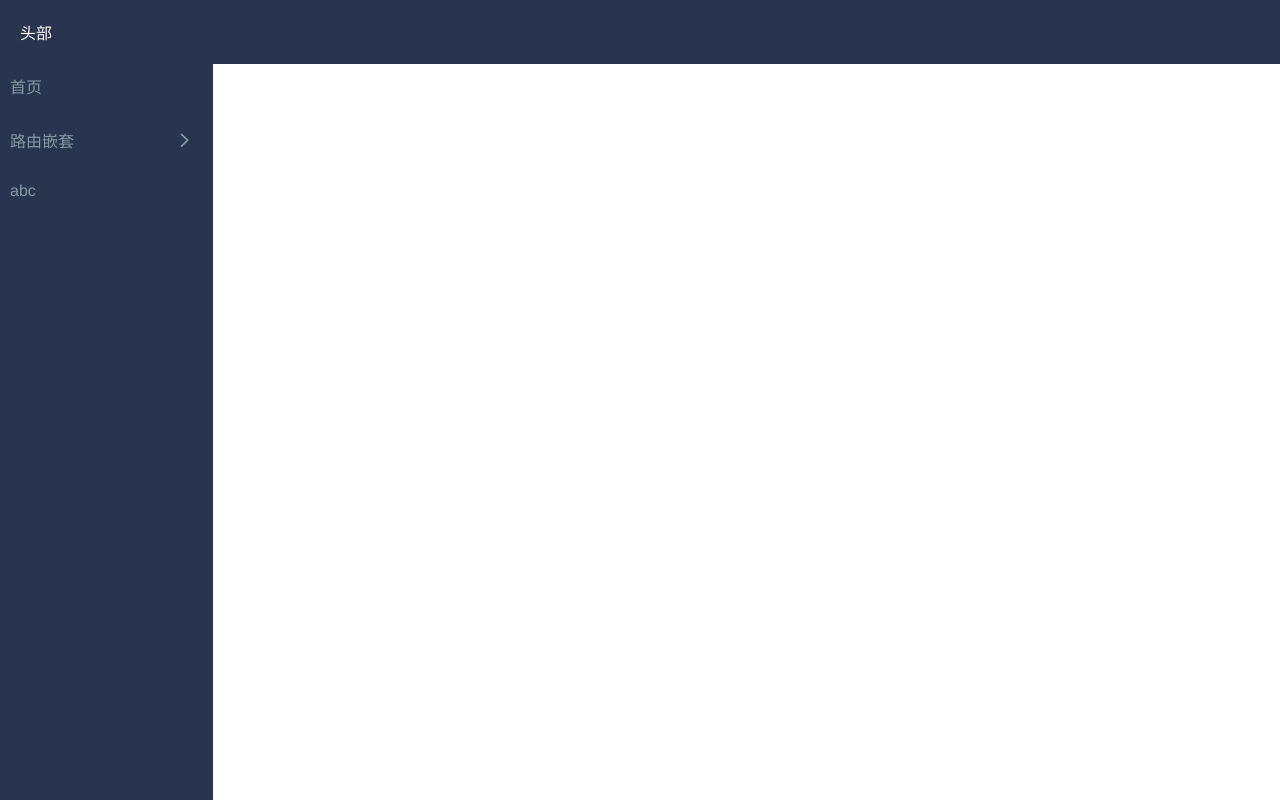
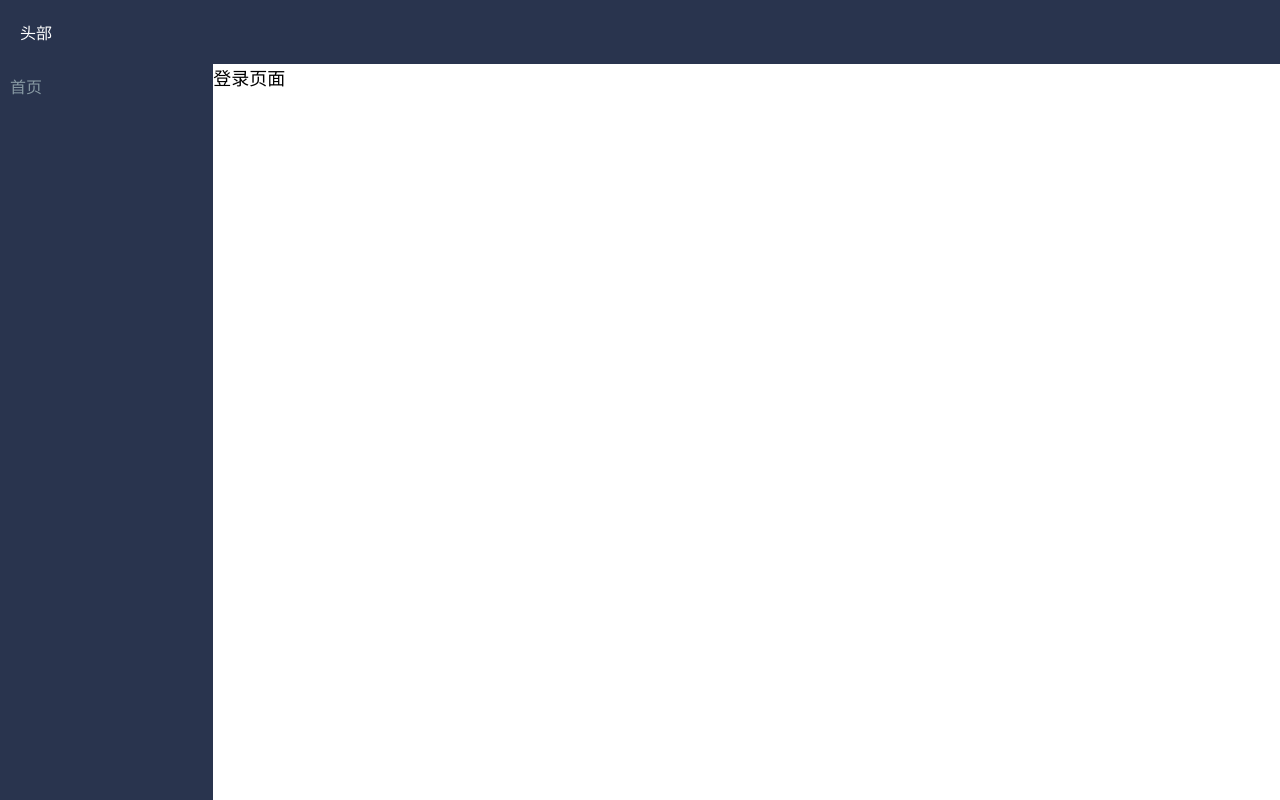
Before and after one commit to wangyupeng993/ReactDemo, a React (Create React App) app: page /login in a window 1280 px wide. Built offline with nearby package versions, Linux system fonts and the light colour scheme.

Commit message:
React redux 初始

```diff
--- a/package.json
+++ b/package.json
@@ -12,7 +12,8 @@
     "react-scripts": "2.1.5",
     "react-transition-group": "^4.3.0",
     "redux": "^4.0.5",
-    "redux-devtools": "^3.5.0"
+    "redux-devtools": "^3.5.0",
+    "redux-devtools-extension": "^2.13.8"
   },
   "scripts": {
     "start": "react-scripts start",
--- a/src/assets/css/transition.css
+++ b/src/assets/css/transition.css
@@ -1,14 +1,17 @@
 .fade-height-init{
     height:0;
     overflow: hidden;
+    opacity: 0;
     transition:500ms;
 }
 
 .fade-height-entered{
+    opacity: 1;
     height:auto;
 }
 
 .fade-height-exited{
+    opacity: 0;
     height:0;
 }
 
@@ -18,7 +21,7 @@
 }
 
 .fade-rotate90-entered{
-    transform: rotate(-90deg);
+    transform: rotate(90deg);
 }
 
 .fade-rotate90-exited{
--- /dev/null
+++ b/src/redux/redux.js
@@ -0,0 +1,32 @@
+import {createStore} from 'redux';
+/*
+* redux中有三个重要的部分：action、reducer、store(store)
+* */
+const counterRedux = (state = {count: 1},action) => {
+    switch (action.type) {
+        case 'COUNT_ADD':
+            return {...state, count: state.count + 1}
+        default:
+            return state
+    }
+}
+
+// 创建一个storage
+const store = createStore(
+    counterRedux,
+    window.__REDUX_DEVTOOLS_EXTENSION__ && window.__REDUX_DEVTOOLS_EXTENSION__()
+)
+
+store.dispatch({
+    type: 'COUNT_ADD',
+    payload: {}
+})
+
+/*
+* 如果想要改变一个reducer的值 需要使用dispatch派发一个action
+*     action 需要两个参数
+*        type： 通过type区分是对state做什么操作
+*        payload： 传递的数据
+* */
+
+export default store
--- a/src/router/route.js
+++ b/src/router/route.js
@@ -1,4 +1,6 @@
 import Home from "../views/pages/home/Home";
+import Login from '../views/login/login';
+import NotFound from '../views/NotFound/NotFound';
 
 const routes = [{
     path: '/',
@@ -7,25 +9,19 @@ const routes = [{
     hidden: true,
     meta: {name: '', icon: ''}
 }, {
+    path: '/login',
+    hidden: true,
+    component: Login,
+    meta: {name: '登录', icon: ''}
+}, {
     path: '/home',
     component: Home,
     meta: {name: '首页', icon: ''}
-}, {
-    path: '/parent',
-    meta: {name: '路由嵌套', icon: 'cuIcon-right'},
-    children: [{
-        path: '/parent/children',
-        component: '',
-        meta: {name: '子路由', icon: ''}
-    }, {
-        path: '/parent/children2',
-        component: '',
-        meta: {name: '子路由', icon: ''}
-    }]
-}, {
-    path:'/abc',
-    component: '',
-    meta: {name: 'abc', icon: ''}
+},{
+    path: '/NotFound',
+    hidden: true,
+    component: NotFound,
+    meta: {name: '404', icon: ''}
 }]
 
 export default routes
--- /dev/null
+++ b/src/views/NotFound/NotFound.js
@@ -0,0 +1,9 @@
+import React,{Component} from 'react';
+
+class NotFound extends Component {
+    render () {
+        return (<div className={'text-sm'}>NotFound 404 页面</div>)
+    }
+}
+
+export default NotFound
--- a/src/views/layout/MinApp.js
+++ b/src/views/layout/MinApp.js
@@ -1,10 +1,12 @@
 import React,{Component} from 'react';
 import {Route, Switch, Redirect} from 'react-router-dom';
+import store from "../../redux/redux";
 
 class MinApp extends Component {
     constructor (props) {
         super(props)
         this.state = {}
+        console.log(store.getState())
     }
 
     // 设定默认值
@@ -63,9 +65,10 @@ class MinApp extends Component {
                                 () => <Redirect to={item.redirect} />
                             } key={item.path} />
                         } else {
-                            return <Route exact path={item.path} component={item.component} key={item.path} />
+                            return <Route path={item.path} component={item.component} key={item.path} />
                         }
                     })}
+                    <Redirect to={'/NotFound'} />
                 </Switch>
             </div>
         )
--- a/src/views/layout/SideBar.js
+++ b/src/views/layout/SideBar.js
@@ -15,19 +15,16 @@ class SideBar extends Component {
 
     // 在render之前更新，改变state，如不改变则返回null
     static getDerivedStateFromProps (nextProps, nextState) {
-        console.log('getDerivedStateFromProps ——> 改变state')
         return null
     }
 
     // 用于优化性能，返回一个Boolean值，true组件正在正常更新，false 后面的生命周期都不会执行，视图也就不会更新了
     shouldComponentUpdate(nextProps, nextState, nextContext) {
-        console.log('shouldComponentUpdate ——> 优化性能，比较值是否有改变')
-        return true
+        return nextState.parentURL !== this.state.parentURL
     }
 
     // 获取虚拟DEMO结构计算结果，这时浏览器还未更新DEMO
     getSnapshotBeforeUpdate(prevProps, prevState) {
-        console.log('getSnapshotBeforeUpdate ——> 获取虚拟DEMO结构计算结果，这时浏览器还未更新DEMO')
         return null
     }
 
@@ -40,22 +37,15 @@ class SideBar extends Component {
     }*/
 
     // DEMO已经渲染完成了。只执行一次
-    componentDidMount() {
-        console.log('componentDidMount ——> DEMO已经渲染完成了')
-    }
+    componentDidMount() {}
 
     //组件卸载和数据的销毁
-    componentWillUnmount () {
-        console.log('组件卸载和数据的销毁')
-    }
+    componentWillUnmount () {}
 
     // 捕获子组件抛出的错误
-    componentDidCatch(error, errorInfo) {
-        console.log(error, errorInfo,'error=====================')
-    }
+    componentDidCatch(error, errorInfo) {}
 
     showChildRouter = (path) => {
-        console.log(path)
         this.setState({
             parentURL:path
         })
@@ -68,7 +58,7 @@ class SideBar extends Component {
             <ul className={'basis-xs bg-darkblue hidden'} style={{maxWidth: '220px'}}>
                 {routes.filter(item => !item.hidden).map(item => {
                     return !item.children ? <li key={item.path} onClick={() => {
-                        this.showChildRouter(parentURL === '' ? item.path : '')
+                        this.showChildRouter('')
                     }}>
                         <Transition timeout={0}>
                             <NavLink className={'text-grey block padding-xs'} to={item.path}
@@ -80,10 +70,9 @@ class SideBar extends Component {
                         <p className={'flex padding-tb-xs'} onClick={() => {
                             this.showChildRouter(parentURL === '' ? item.path : '')
                         }}>
-                            <span className={'basis-xl'}>{item.meta.name}</span>
+                            <span className={`basis-xl ${parentURL === item.path?'text-white': ''}`}>{item.meta.name}</span>
                             <Transition timeout={0} in={parentURL === item.path} enter={false} exit={false}>{
                                 (status) => {
-                                    console.log(status)
                                     return (<i className={`basis-xs text-sm ${item.meta.icon} flex items-center justify-center fade-rotate90-init fade-rotate90-${status}`}></i>)
                                 }
                             }</Transition>
--- /dev/null
+++ b/src/views/login/login.js
@@ -0,0 +1,9 @@
+import React,{Component} from 'react';
+
+class Login extends Component {
+    render () {
+        return (<div className={'basis-max text-sm'}>登录页面</div>)
+    }
+}
+
+export default Login
```
Also changed, not shown: 1 other file (tests, documents, lock files or other folders).
